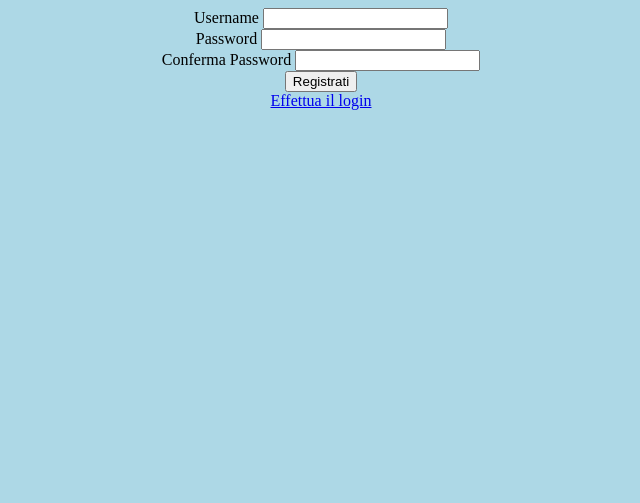
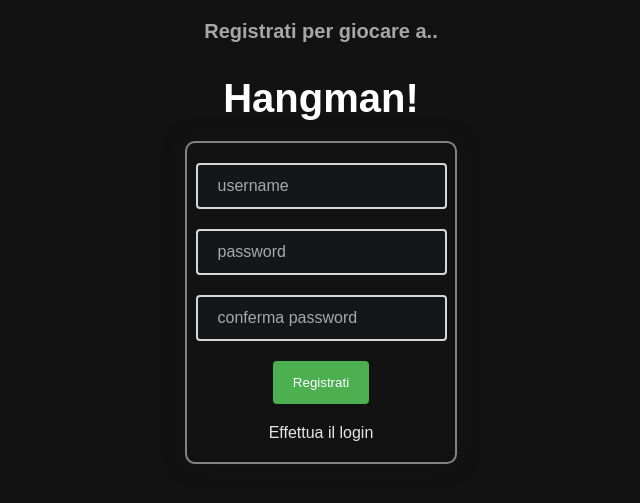
Before and after one commit to Cestnut/Hangman-Game, a PHP site: page /html/signup.html in a window 1280 px wide. Shown: the top 503 px of the page, without its empty margins (319-959 px from the left). Run offline with PHP 8.4, Linux system fonts and the light colour scheme.

Commit message:
aggiunto stile per le pagine login e signup.

```diff
--- a/www/CSS/HangStyle.css
+++ b/www/CSS/HangStyle.css
@@ -74,6 +74,3 @@ text-align: center; /* Allinea il testo al centro */
 }
 
 /* fine stile della pagina Userhome*/
-
-
-/* inizio stile della pagina: */
--- /dev/null
+++ b/www/CSS/signup_login.css
@@ -0,0 +1,82 @@
+/* inizio stile della pagina: signup e registrazione */
+
+
+/* Imposta lo sfondo della pagina su lightblue */
+.body-site-signup {
+    background-color: #121213 ;
+    font-family: Arial, sans-serif; /* Utilizza Arial come font di testo generico */
+}
+
+/* Centra il form sulla pagina */
+.form-container {
+    /* Allinea gli elementi in modo verticale */
+    display: flex;
+    flex-direction: column;
+    align-items: center;
+
+
+    margin: auto; /* Aggiunge un margine intorno al form */
+    width: 18%; /* Imposta la larghezza del box al 80% della larghezza della pagina */
+    border-radius: 10px; /* Aggiunge angoli arrotondati al box */
+    background-color: #121213 ; /* Imposta il colore dello sfondo del box su una sfumatura di azzurro chiaro */
+    box-shadow: 0px 0px 20px rgba(23, 23, 23, 0.5); /* Aggiunge un'ombra al box */
+    padding: 20px; /* Imposta un padding interno */
+    border: 2px solid #818384; /* colore del bordo del box e spessore */
+}
+
+/* Modifica l'aspetto dei label */
+.label-style {
+    font-size: 20px;/* Aumenta la dimensione del font */
+    margin-bottom: 10px;/* Aggiunge un margine sotto il label */
+}
+
+/* Modifica l'aspetto degli input */
+.input-style {
+
+    padding: 12px 20px; /* Aggiunge un padding intorno al testo */
+    margin-bottom: 20px; /* Aggiunge un margine sotto l'input */
+    font-size: 16px; /* Aumenta la dimensione del font */
+    border: 2px solid rgb(215, 215, 215);  /* Rimuove il bordo */
+    border-radius: 4px;     /* Aggiunge un bordo arrotondato */
+    background-color: #141618; /* colore scuro simile al nero */
+    color: #fff; /* testo bianco */
+
+}
+
+/* Modifica il colore del testo del placeholder */
+::-webkit-input-placeholder { /* per Chrome, Safari e Opera */
+    color:  rgba(255, 255, 255, 0.628); /* testo bianco */
+}
+
+:-moz-placeholder { /* per Firefox */
+    color:  rgba(255, 255, 255, 0.628); /* testo bianco */
+}
+
+::-moz-placeholder { /* per Firefox */
+    color:  rgba(255, 255, 255, 0.628); /* testo bianco */
+}
+
+:-ms-input-placeholder { /* per Internet Explorer */
+    color:  rgba(255, 255, 255, 0.628); /* testo bianco */
+}
+
+
+
+/* Modifica l'aspetto del pulsante di invio */
+.button-style {
+    background-color: #4CAF50; /* Imposta il colore di sfondo su verde */
+    color: white; /* Imposta il colore del testo su bianco */
+    padding: 14px 20px; /* Aggiunge un padding intorno al testo */
+    margin-bottom: 20px; /* Aggiunge un margine sotto il bottone */
+    border: none;  /* Rimuove il bordo */
+    border-radius: 4px;  /* Aggiunge un bordo arrotondato */
+    cursor: pointer; /* Cambia il cursore del mouse */
+}
+
+/* Modifica l'aspetto del link */
+.link-style {
+
+    font-size: 16px;/* Aumenta la dimensione del font */
+    color: #e5e5e5;/* Imposta il colore del testo su blu */
+    text-decoration: none;/* Rimuove la sottolineatura */
+}
--- a/www/html/signup.html
+++ b/www/html/signup.html
@@ -6,34 +6,52 @@
     <meta name="viewport" content="width=device-width, initial-scale=1.0">
     <script src="https://ajax.googleapis.com/ajax/libs/jquery/3.6.1/jquery.min.js"></script>
     <script src="../javascript/signup.js"></script>
-    <link rel="stylesheet" href="../CSS/HangStyle.css">
-    <link rel="stylesheet" type="text/css" href="../css/general.css">
+    <link rel="stylesheet" href="../CSS/signup_login.css">
     <title>Document</title>
+    <style>
+        h3 {/* stile per frase di invito */
+            text-align: center;
+            font-size: 20px;
+            margin-bottom: 20px;
+            font-family: 'Karnak Condensed', sans-serif, Arial, Helvetica, sans-serif;
+            color: rgba(255, 255, 255, 0.628); /* bianco */
+        }
+        h2 {/* stile per nome gioco logo */
+            text-align: center;
+            font-size: 40px;
+            font-weight: bold;
+            margin-bottom: 20px;
+            font-family: 'Karnak Condensed', sans-serif, Arial, Helvetica, sans-serif;
+            color: #fff; /* bianco */
+        }
+    </style>
 </head>
-<body class="body-site">
+<body class="body-site-signup">
     <div id="errors"></div>
-    <form name="signupForm" id="signupForm">
-        <div id="username">
-            <label for="username">Username</label>
-            <input type="text" name="username">
+    <h3>Registrati per giocare a..</h3>
+    <h2>Hangman!</h2>
+    <form name="signupForm" id="signupForm" class="form-container">
+        <div class="username-style">
+            <label for="username" class="label-style"></label>
+            <input placeholder="username" type="text" name="username" class="input-style">
         </div>
 
-        <div id="password">
+        <div class="password-style">
             <div>
-                <label for="password">Password</label>
-                <input type="password" name="password">
+                <label type="hidden" for="password" class="label-style"></label>
+                <input placeholder="password" type="password" name="password" class="input-style">
             </div>
 
             <div>
-                <label for="confirmPassword">Conferma Password</label>
-                <input type="password" name="confirmPassword">
+                <label for="confirmPassword" class="label-style"></label>
+                <input placeholder="conferma password" type="password" name="confirmPassword" class="input-style">
             </div>
         </div>
 
-        <button type="button" id="signupButton">Registrati</button>
+        <button type="button" id="signupButton" class="button-style">Registrati</button>
 
         <div>
-            <a href="../html/login.html">Effettua il login</a>
+            <a href="../html/login.html" class="link-style">Effettua il login</a>
         </div>
 
     </form>
```
Also changed, not shown: www/html/login.html (+38 -12 lines).
